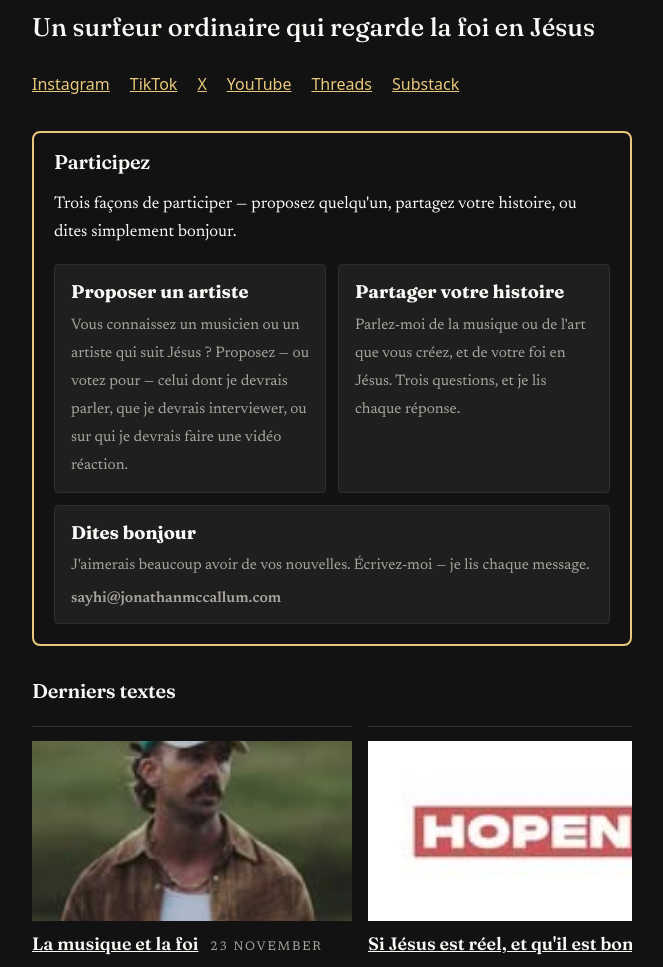
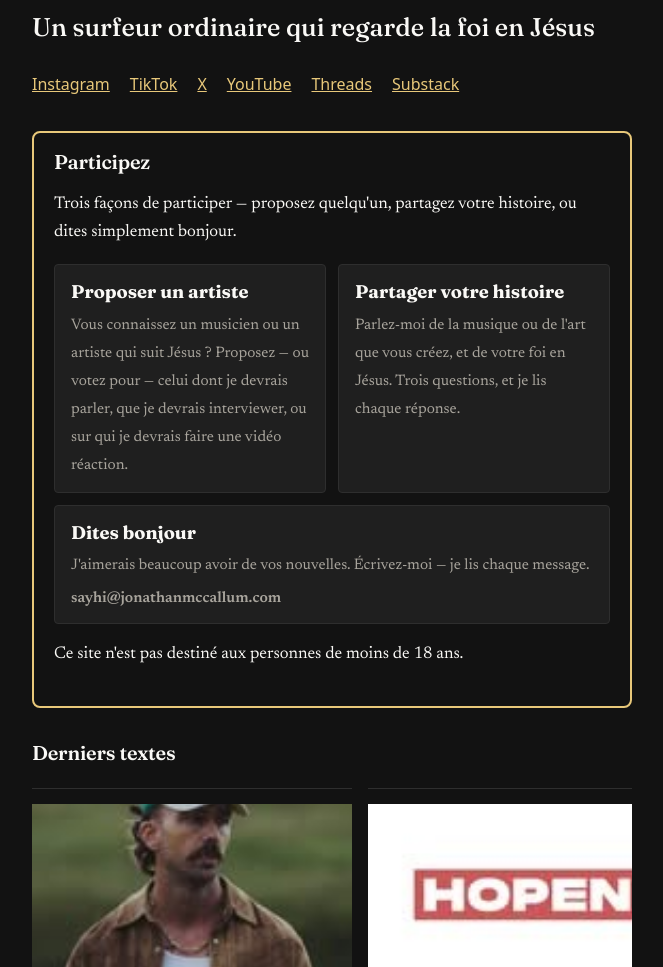
Before and after one commit to streamjonathan/jonathanmccallum-fr, an Eleventy site: page index.njk in a window 1280 px wide. Shown: the part 133-1100 px from the top of the page, without its empty margins (308-971 px from the left). Built offline with nearby package versions, Linux system fonts and the light colour scheme; Eleventy itself is replaced by a stand-in of ours; files that its build step writes are made by us from their sources; files whose address does not match are found by name.

Commit message:
Under-18 policy: site is not for people under 18 [fr]

```diff
--- a/_includes/get-involved.njk
+++ b/_includes/get-involved.njk
@@ -16,4 +16,5 @@
       <span class="get-involved__email" data-contact-email-text>Écrivez-moi</span>
     </a>
   </div>
+  <p>Ce site n'est pas destiné aux personnes de moins de 18 ans.</p>
 </section>
```
